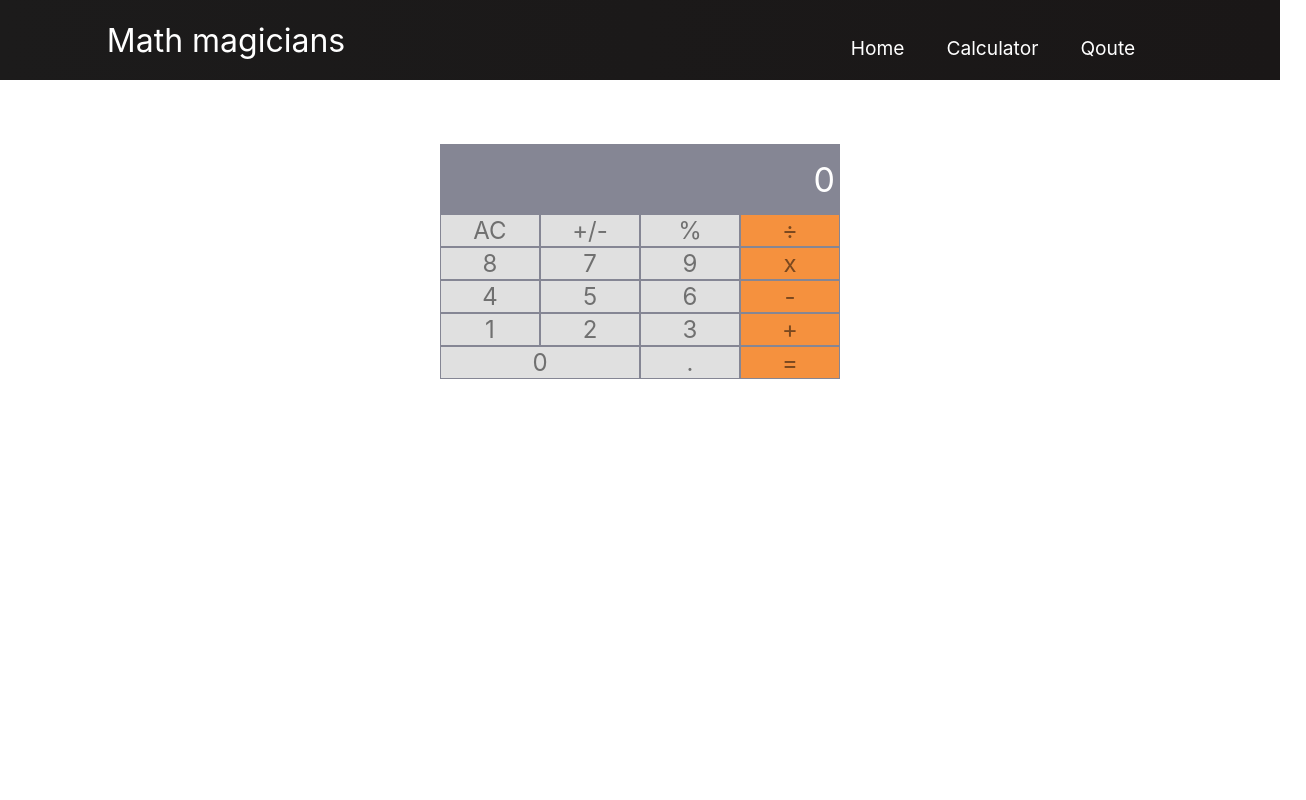
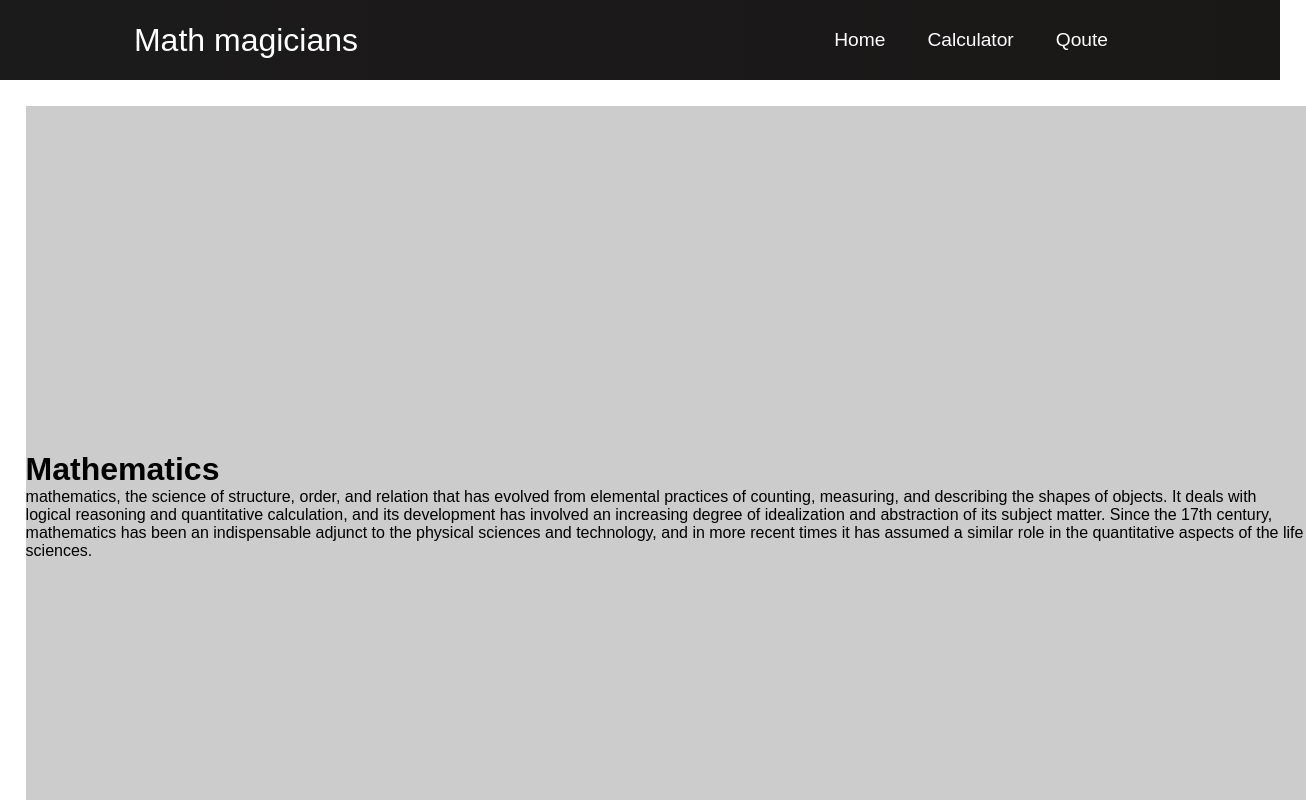
Before and after one commit to tnyandoro/math-magicians, a React (Create React App) app: page / in a window 1280 px wide. Shown: the top 800 px of the page, 1306 px wide, since content can reach past the window. Built offline with nearby package versions, Linux system fonts and the light colour scheme.

Commit message:
Fix styling for the homepage

```diff
--- /dev/null
+++ b/src/App.css
@@ -0,0 +1,26 @@
+* {
+  box-sizing: border-box;
+  margin: 0;
+  padding: 0;
+  font-family: 'PT Sans', sans-serif;
+}
+
+.home,
+.calc,
+.qoute {
+  display: flex;
+  height: 70vh;
+  align-items: center;
+  justify-content: center;
+  font-size: 1.5rem;
+}
+
+.calc {
+  color: #fff;
+  font-size: 100px;
+}
+
+.qoute {
+  color: #fff;
+  font-size: 100px;
+}
--- a/src/components/navbar.js
+++ b/src/components/navbar.js
@@ -8,6 +8,8 @@ function Navbar() {
   // const handleClick = () => setClick(!click);
   const closeMobileMenu = () => setClick(false);
 
+  // window.addEventListener('resize');
+
   return (
     <div>
       <nav className="navbar">
@@ -17,6 +19,9 @@ function Navbar() {
             {' '}
             <i className=" fab fa-typo3" />
           </Link>
+          {/* <div className="menu-icon" onClick={handleClick}>
+            <i className={click ? 'fas fa-times' : 'fas fa-bars'} />
+          </div> */}
           <ul className={click ? 'nav-menu active' : 'nav-menu'}>
             <li className="nav-item">
               <Link to="/" className="nav-links" onClick={closeMobileMenu}>
@@ -25,7 +30,7 @@ function Navbar() {
             </li>
             <li className="nav-item">
               <Link
-                to="/calculator"
+                to="/calc"
                 className="nav-links"
                 onClick={closeMobileMenu}
               >
--- a/src/components/pages/HeroSection.css
+++ b/src/components/pages/HeroSection.css
@@ -1,25 +1,26 @@
 .hero-container {
-  background: url("../assets/img-home.jpg") center center/cover no-repeat;
+  /* background: url("../assets/img-home.jpg") center center/cover no-repeat; */
   height: 100vh;
   width: 100%;
   display: flex;
   flex-direction: column;
   justify-content: center;
-  align-items: center;
   box-shadow: inset 0 0 0 1000px rgba(0, 0, 0, 0.2);
   object-fit: contain;
+  margin: 2%;
 }
 
 .hero-container > h1 {
-  color: #fff;
-  font-size: 100px;
-  margin-top: -100px;
+  float: left;
+  color: rgb(231, 23, 23);
+  font-size: 2rem;
+  margin-top: -30%;
+  margin-bottom: 5%;
 }
 
 .hero-container > p {
-  margin-top: 8px;
-  color: #fff;
-  font-size: 32px;
+  color: #000;
+  font-size: 0.8rem;
   font-family:
     "Trebuchet MS",
     "Lucida Sans Unicode",
--- a/src/components/pages/HeroSection.js
+++ b/src/components/pages/HeroSection.js
@@ -1,10 +1,11 @@
 import React from 'react';
-import '../App.css';
+import '../../App.css';
 import './HeroSection.css';
 
 function HeroSection() {
   return (
     <div className="hero-container">
+      <div className="info">
         <h1>Mathematics</h1>
         <p>
           mathematics, the science of structure, order, and relation that has
@@ -17,6 +18,7 @@ function HeroSection() {
           similar role in the quantitative aspects of the life sciences.
         </p>
       </div>
+    </div>
   );
 }
 
--- a/src/components/pages/Home.js
+++ b/src/components/pages/Home.js
@@ -1,10 +1,10 @@
 import React from 'react';
-import Calculator from '../Calculator';
+import HeroSection from './HeroSection';
 
 function Home() {
   return (
     <>
-      <Calculator />
+      <HeroSection />
     </>
   );
 }
```
Lines whose indentation alone changed are shown as unchanged.
